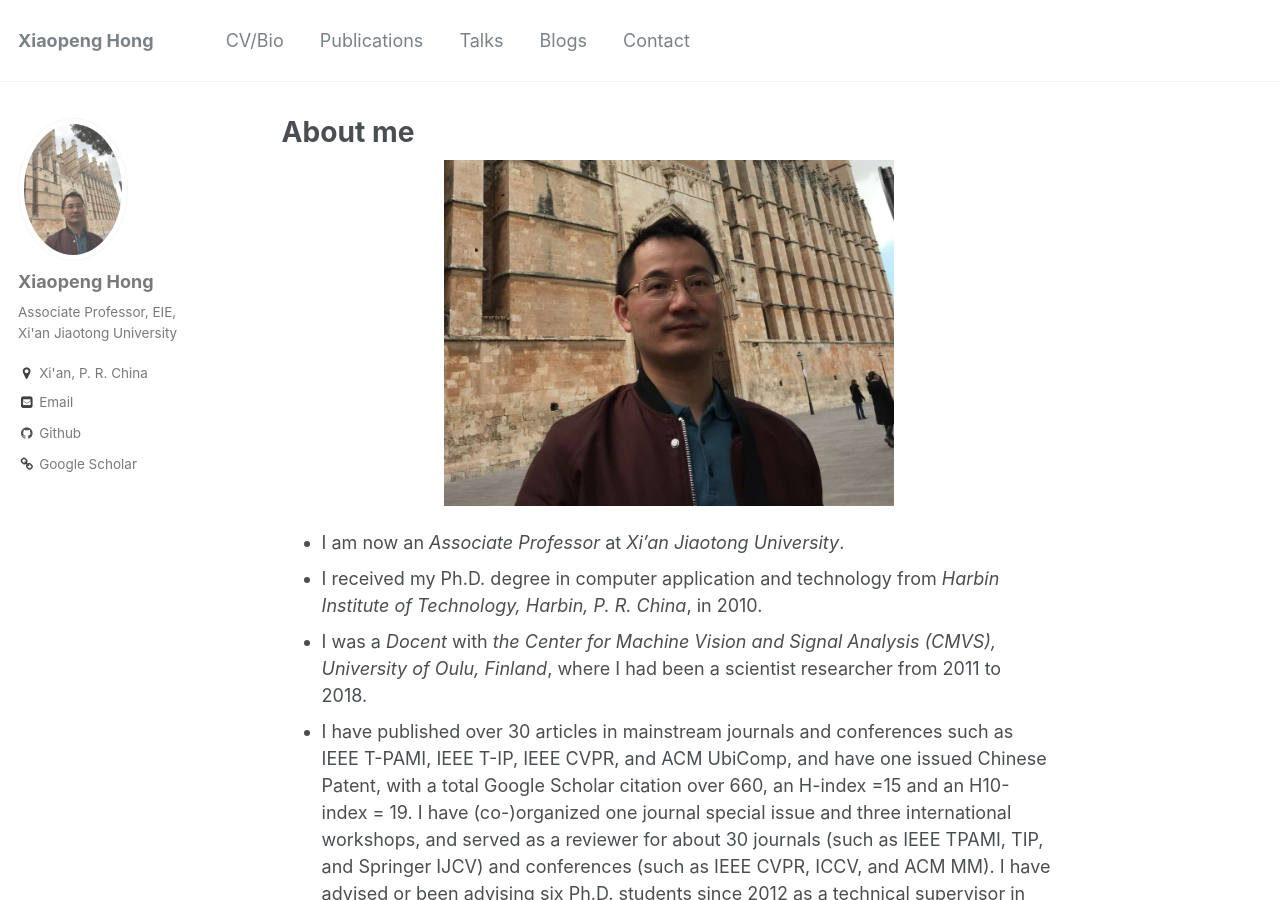
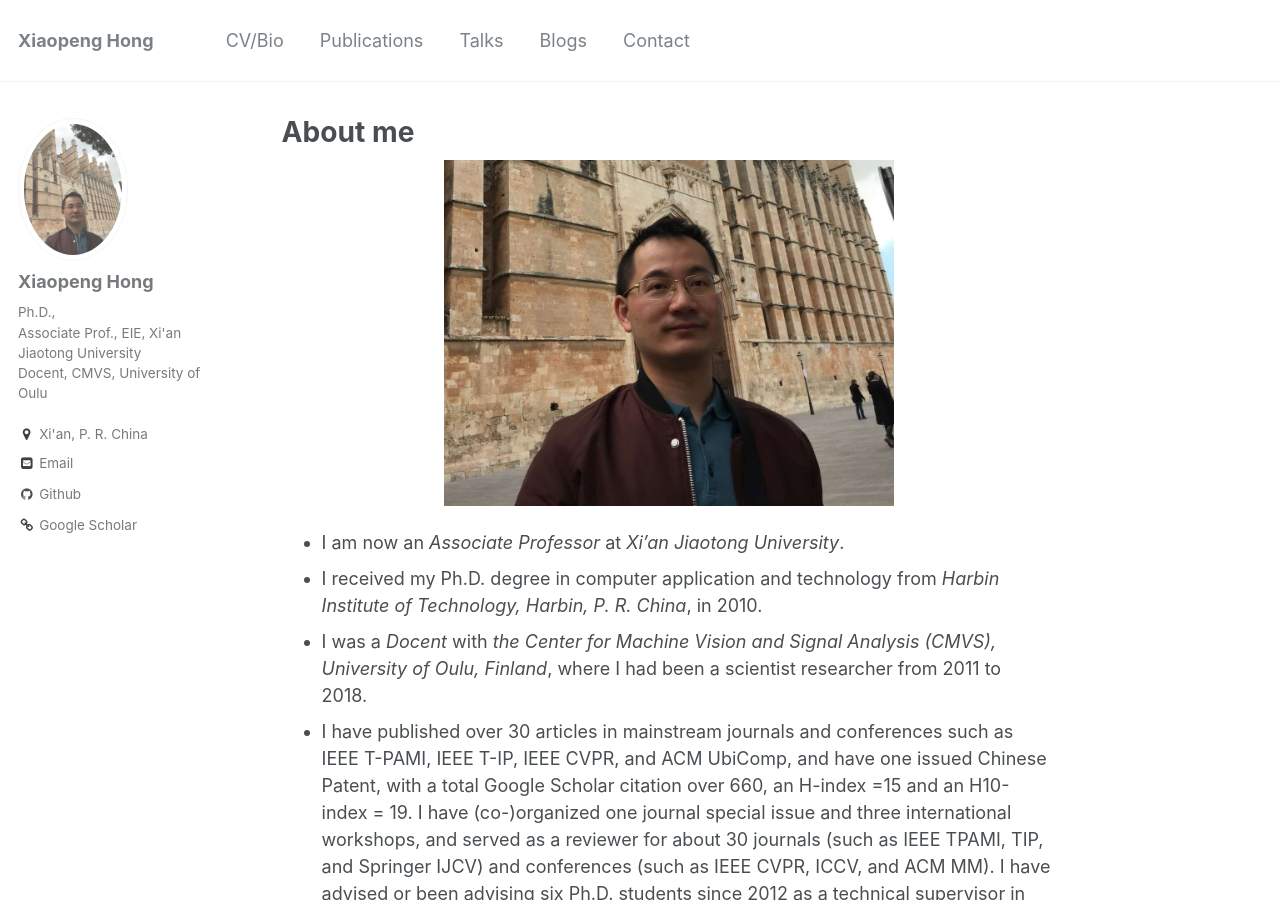
Before and after one commit to xiaopenghong/xiaopenghong.github.io, a Jekyll site: the page built from _pages/about.md, in a window 1280 px wide and 900 px high. Built offline with Jekyll 4.4.1, drawn with Linux system fonts in a browser that asks for light colours.

Commit message:
Update _config.yml

```diff
--- a/_config.yml
+++ b/_config.yml
@@ -79,7 +79,7 @@ analytics:
 author:
   name             : "Xiaopeng Hong"
   avatar           : "xiaopeng.jpg"
-  bio              : "Associate Professor, EIE, Xi'an Jiaotong University"
+  bio              : "Ph.D., <br> Associate Prof., EIE, Xi'an Jiaotong University <br> Docent, CMVS, University of Oulu"
   location         : "Xi'an, P. R. China"
   employer         :
   googlescholar    : "https://scholar.google.com/citations?user=x3X-qysAAAAJ&hl=en"
```
